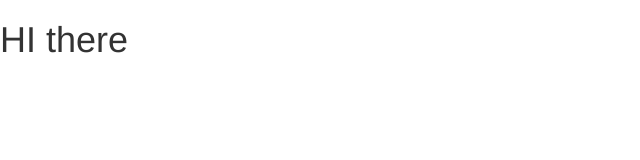
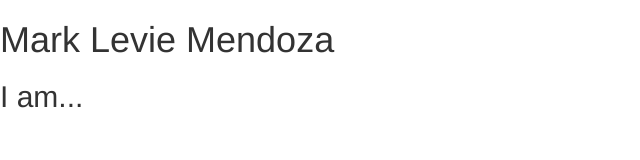
Before and after one commit to markolo25/markolo25.github.io, a plain HTML site: page index.html in a window 1280 px wide. Shown: the whole page, without its empty margins (0-640 px from the left). Drawn offline with nearby package versions, Linux system fonts and the light colour scheme.

```diff
--- a/index.html
+++ b/index.html
@@ -23,9 +23,10 @@
 </head>
 
 <body>
-    <h1>
-            HI there
-        </h1>
+    <h1>Mark Levie Mendoza</h1>
+    <h2>I am...</h2>
+
+
 
 
 
@@ -40,13 +41,4 @@
 
 </body>
 
-
-
-
-
-
-
-
-
-
 </html>
```
